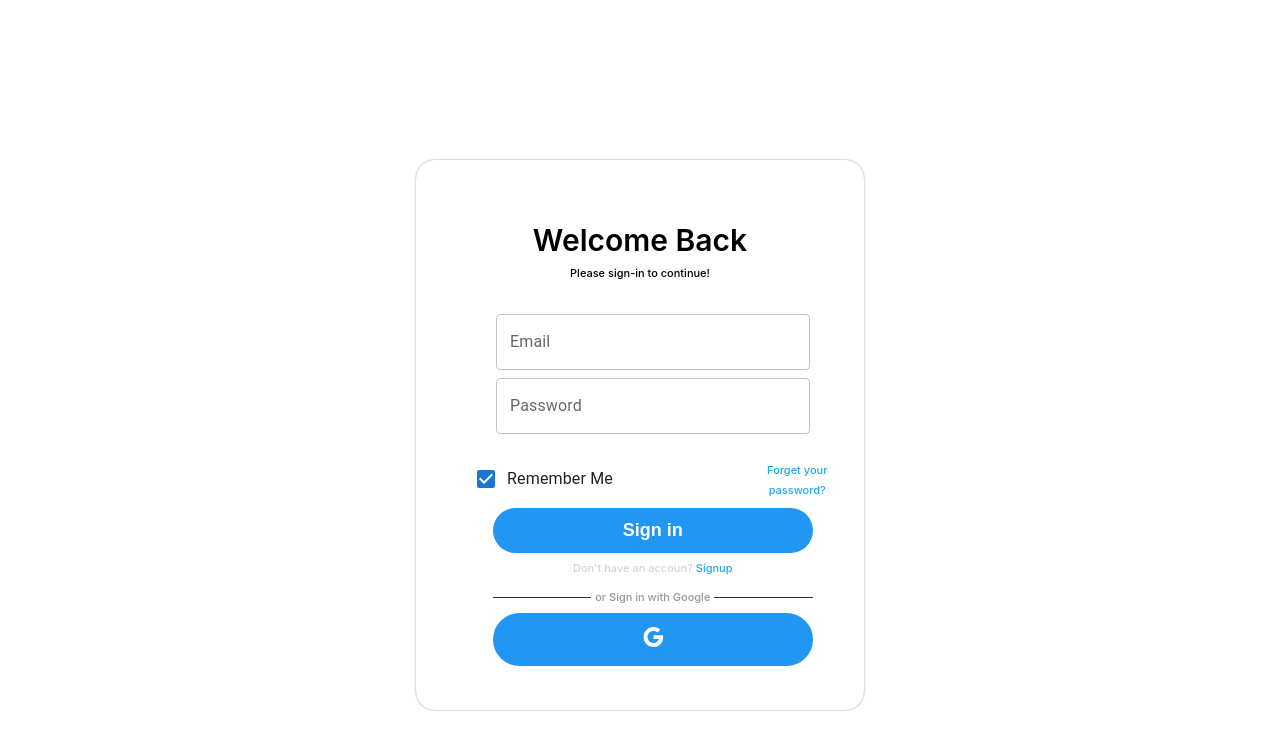
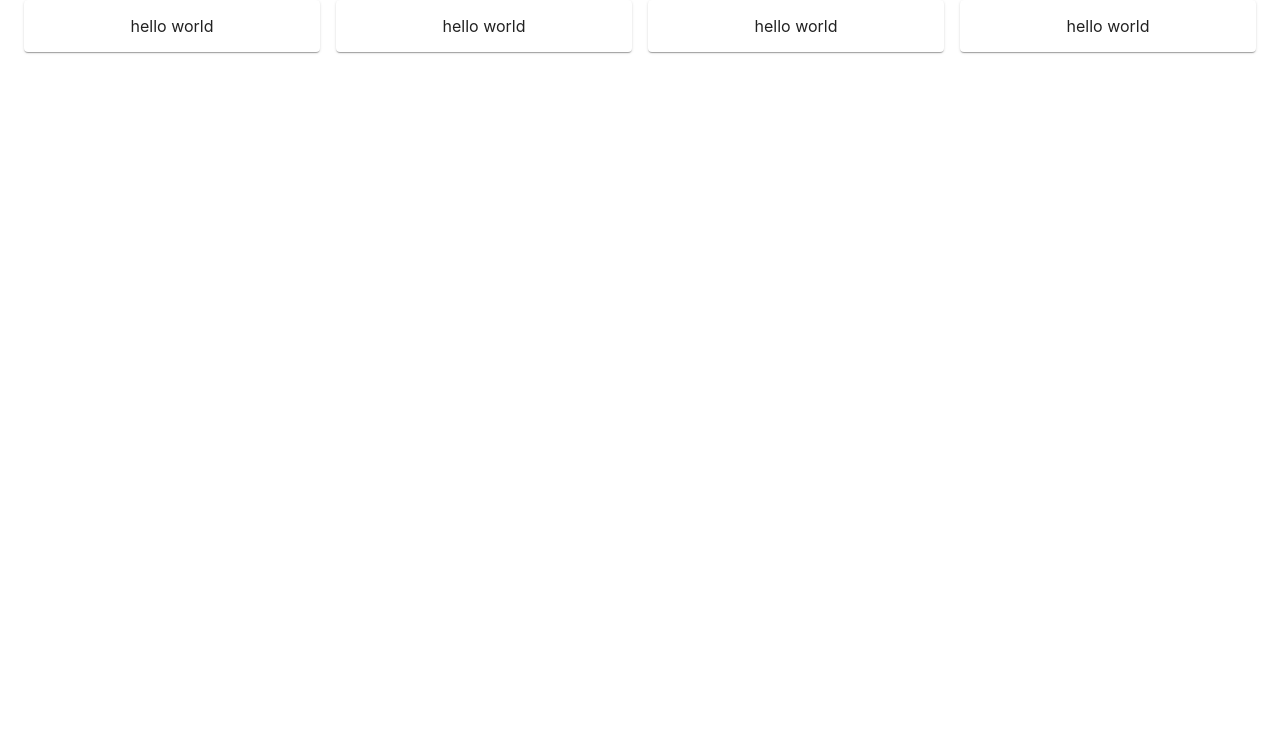
Before and after one commit to royroyzhong/Simp.Com, a React (Create React App) app in the folder frontend/: page / in a window 1280 px wide. Shown: the top 750 px of the page. Built offline with nearby package versions, Linux system fonts and the light colour scheme.

Commit message:
dev: [Quinn] added a basic structure for order status line

```diff
--- a/frontend/package.json
+++ b/frontend/package.json
@@ -14,6 +14,7 @@
     "react": "^18.1.0",
     "react-dom": "^18.1.0",
     "react-scripts": "5.0.1",
+    "redux-thunk": "^2.4.1",
     "styled-components": "^5.3.5",
     "web-vitals": "^2.1.4"
   },
--- a/frontend/src/App.js
+++ b/frontend/src/App.js
@@ -1,10 +1,12 @@
 import "./App.css";
+import DashBoard from "./component/dashboardComponent/DashBoard";
 import Login from "./component/loginComponent/LoginPage";
 
 function App() {
   return (
     <div className="App">
-      <Login />
+      {/* <Login /> */}
+      <DashBoard />
     </div>
   );
 }
--- a/frontend/src/component/dashboardComponent/DashBoard.js
+++ b/frontend/src/component/dashboardComponent/DashBoard.js
@@ -0,0 +1,29 @@
+import { Container } from "@mui/system";
+import { Box } from "@mui/system";
+import Grid from '@mui/material/Grid';
+import { Card } from "@mui/material";
+
+function OrderStatusLine(props) {
+    return (
+        <Box sx={{ flexGrow: 1 }}>
+            <Grid container spacing={{ xs: 1, md: 2 }} columns={{ xs: 4, sm: 4, md: 12 }}>
+                {Array.from(Array(4)).map((_, index) => (
+                <Grid item xs={4} sm={2} md={3} key={index}>
+                    <Card>
+                        <p>hello world</p>
+                    </Card>
+                </Grid>
+                ))}
+            </Grid>
+        </Box>
+    )
+}
+
+export default function DashBoard(props) {
+
+    return (
+        <Container maxWidth="bg">
+            <OrderStatusLine />
+        </Container>
+    )
+}
```
Also changed, not shown: 1 other file (tests, documents, lock files or other folders).
